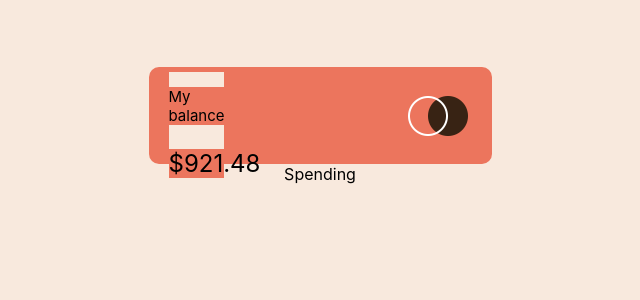
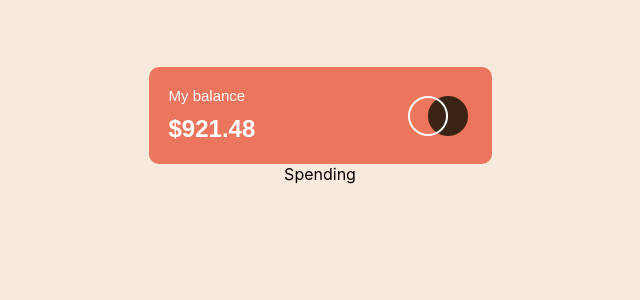
Before and after one commit to dlavrentev/expenses-chart-component, a React (Create React App) app: page / in a window 1280 px wide. Shown: the top 300 px of the page, without its empty margins (320-960 px from the left). Built offline with nearby package versions, Linux system fonts and the light colour scheme.

Commit message:
finished css of balance component

```diff
--- a/src/App.css
+++ b/src/App.css
@@ -34,17 +34,26 @@
 }
 
 .my-balance {
+  background: #EC755D;
   margin-left: 20px;
   height: 88px;
-  width: 55px;
 }
 
 .my-balance-p1 {
   background: #EC755D;
   font-size: 15px;
+  font-family: DM sans, sans-serif;
+  font-style: normal;
+  font-weight: 400;
+  color: #FFFFFF;
 }
 
 .my-balance-p2 {
   background: #EC755D;
   font-size: 24px;
+  line-height: 1px;
+  font-family: DM sans, sans-serif;
+  font-style: normal;
+  font-weight: 700;
+  color: #FFFFFF;
 }
--- a/src/Components/Balance.js
+++ b/src/Components/Balance.js
@@ -8,7 +8,7 @@ export default function Balance() {
             <p className='my-balance-p1'>My balance</p>
             <p className='my-balance-p2'>$921.48</p>
         </div>
-        <img className='balance-img' src={BalanceLogo} width='60' height='40'></img>
+        <img className='balance-img' src={BalanceLogo} width='60' height='40' alt='balance-img'></img>
     </div>
   )
 }
```
